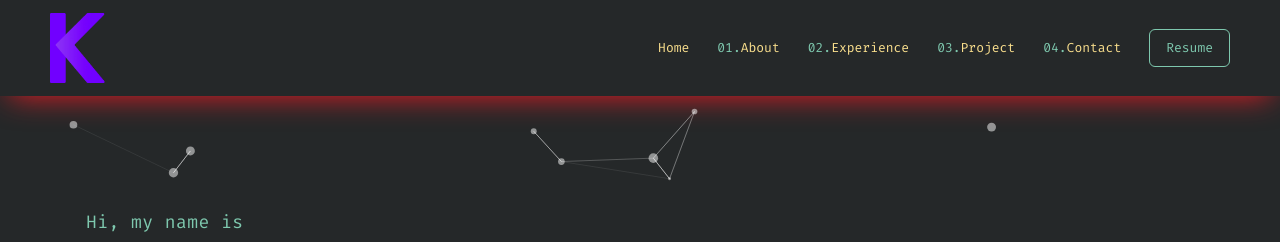
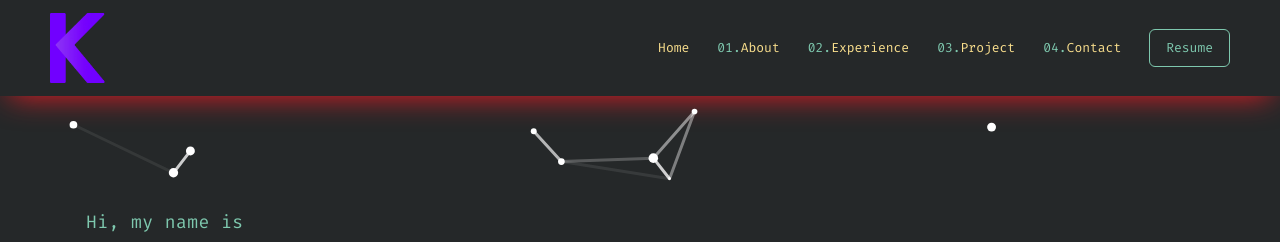
Before and after one commit to i2PieO/portfolio, a Next.js app: page / in a window 1280 px wide. Shown: the top 242 px of the page. Built offline with nearby package versions, Linux system fonts and the light colour scheme; a web font is replaced by a local one.

Commit message:
Particles

```diff
--- a/components/Design.tsx
+++ b/components/Design.tsx
@@ -32,7 +32,7 @@ const Design = () => {
           interactivity: {
             events: {
               onClick: {
-                enable: true,
+                enable: false,
                 mode: "push",
               },
               onHover: {
@@ -43,7 +43,7 @@ const Design = () => {
             },
             modes: {
               push: {
-                quantity: 4,
+                quantity: 10,
               },
               repulse: {
                 distance: 200,
@@ -59,8 +59,8 @@ const Design = () => {
               color: "#ffffff",
               distance: 120,
               enable: true,
-              opacity: 0.5,
-              width: 1,
+              opacity: 1,
+              width: 3,
             },
             collisions: {
               enable: true,
@@ -83,7 +83,7 @@ const Design = () => {
               value: 90,
             },
             opacity: {
-              value: 0.5,
+              value: 1,
             },
             shape: {
               type: "circle",
```
